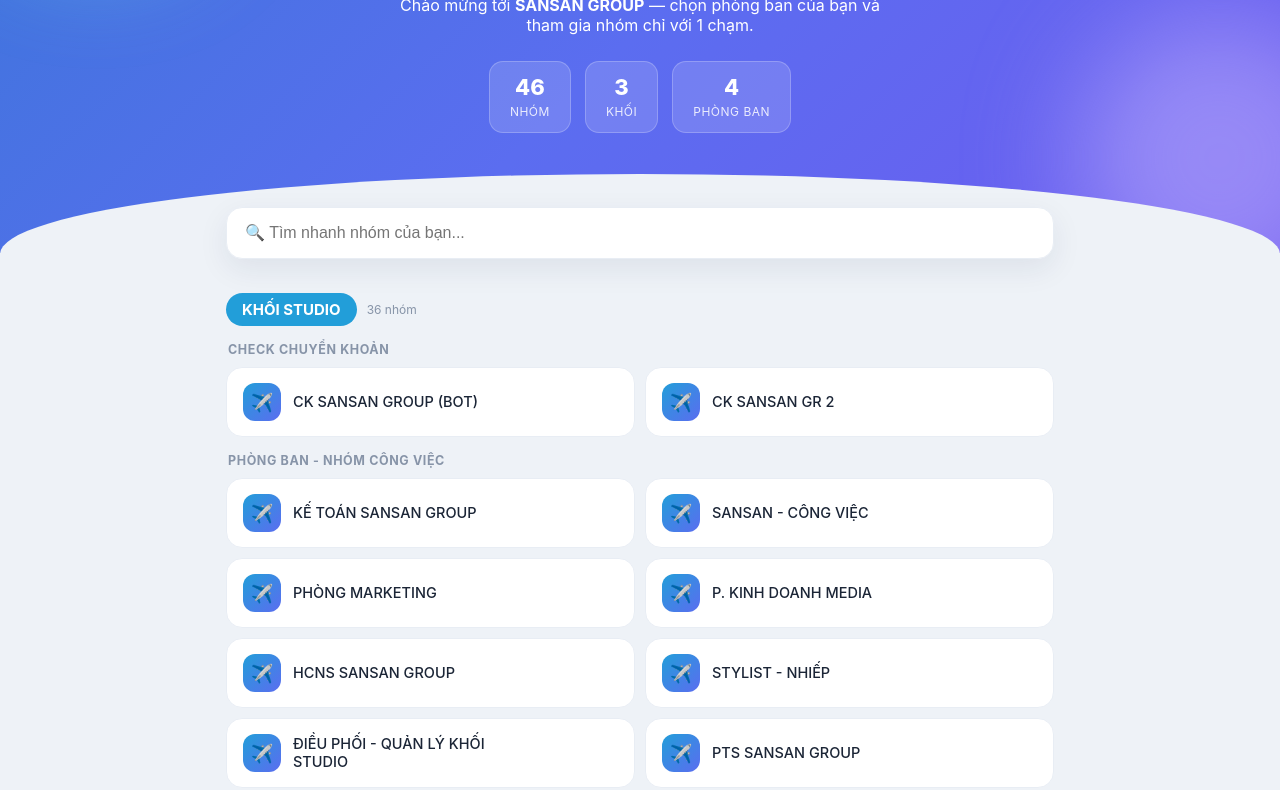
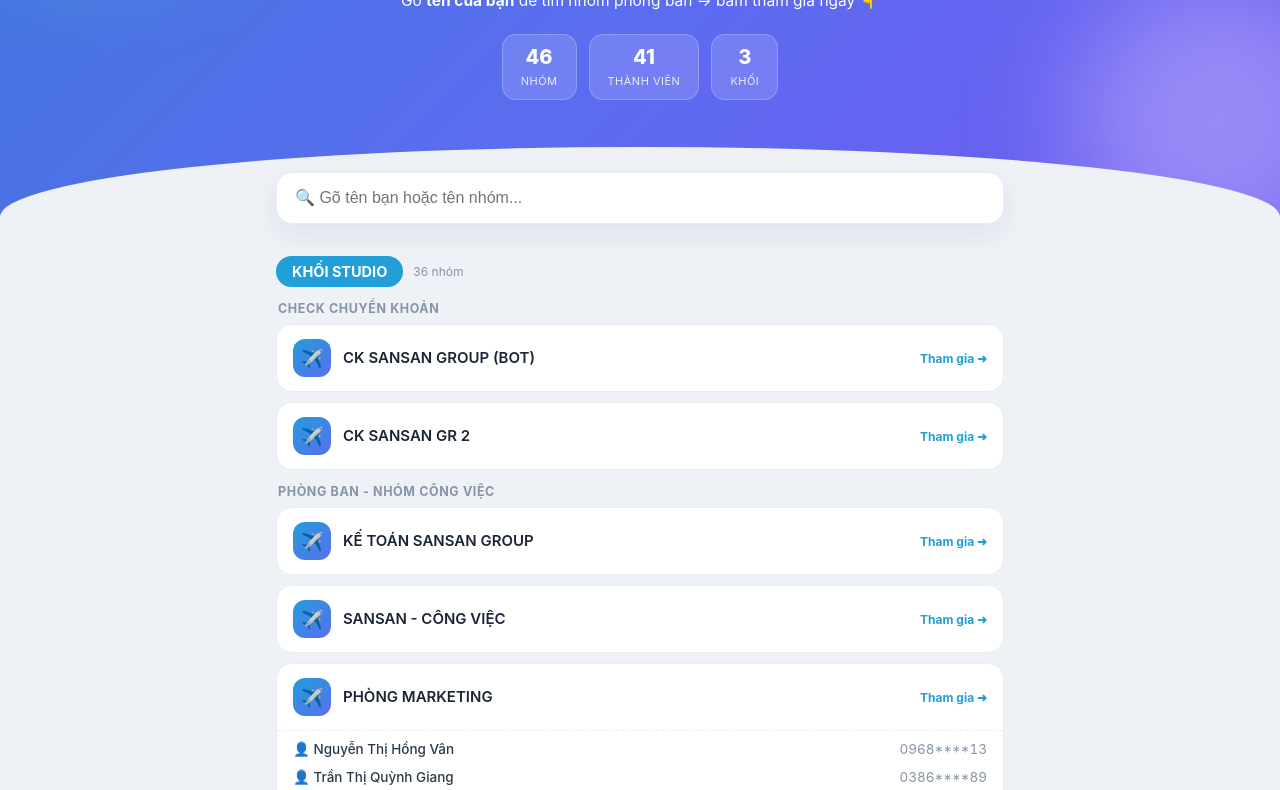
Before and after one commit to ayyastu999-crypto/cong-vao-nhom, a plain HTML site: page index.html in a window 1280 px wide. Shown: the part 212-1002 px from the top of the page. Drawn offline with Linux system fonts and the light colour scheme.

Commit message:
Them danh sach thanh vien theo nhom (SDT che)

```diff
--- a/index.html
+++ b/index.html
@@ -5,110 +5,93 @@
 <meta name="viewport" content="width=device-width, initial-scale=1.0">
 <title>SANSAN GROUP — Cổng tham gia nhóm</title>
 <style>
-  :root{
-    --xanh:#229ED9; --xanh2:#0f6db5; --tim:#5b6df0;
-    --nen:#0b1220; --card:#ffffff; --chu:#1b2536; --xam:#8794a8;
-    --vien:#e8edf4;
-  }
+  :root{--xanh:#229ED9;--xanh2:#0f6db5;--nen:#eef2f7;--card:#fff;--chu:#1b2536;--xam:#8794a8;--vien:#e8edf4}
   *{box-sizing:border-box;margin:0;padding:0}
   html{scroll-behavior:smooth}
-  body{font-family:-apple-system,"Segoe UI",Roboto,Helvetica,Arial,sans-serif;
-       background:#eef2f7;color:var(--chu)}
+  body{font-family:-apple-system,"Segoe UI",Roboto,Helvetica,Arial,sans-serif;background:var(--nen);color:var(--chu)}
 
-  /* ===== ANIMATIONS ===== */
   @keyframes gradientMove{0%{background-position:0% 50%}50%{background-position:100% 50%}100%{background-position:0% 50%}}
   @keyframes floatUp{from{opacity:0;transform:translateY(24px)}to{opacity:1;transform:translateY(0)}}
   @keyframes blob{0%,100%{transform:translate(0,0) scale(1)}50%{transform:translate(24px,-20px) scale(1.18)}}
   @keyframes fadeUp{from{opacity:0;transform:translateY(16px)}to{opacity:1;transform:translateY(0)}}
   @keyframes floaty{0%,100%{transform:translateY(0)}50%{transform:translateY(-6px)}}
 
-  /* ===== HERO ===== */
-  .hero{position:relative;overflow:hidden;color:#fff;text-align:center;
-        padding:64px 20px 120px;
+  .hero{position:relative;overflow:hidden;color:#fff;text-align:center;padding:60px 20px 116px;
         background:linear-gradient(135deg,#229ED9 0%,#1c7fc4 38%,#5b6df0 72%,#7a4ff0 100%);
         background-size:300% 300%;animation:gradientMove 14s ease infinite}
-  .hero .blob{position:absolute;border-radius:50%;filter:blur(46px);opacity:.5;z-index:0;pointer-events:none}
+  .hero::after{content:"";position:absolute;left:0;right:0;bottom:-1px;height:70px;background:var(--nen);border-radius:50% 50% 0 0/100% 100% 0 0}
+  .hero .blob{position:absolute;border-radius:50%;filter:blur(46px);opacity:.5;z-index:0}
   .hero .blob.b1{width:210px;height:210px;background:#7af0e0;top:-40px;left:-30px;animation:blob 9s ease-in-out infinite}
   .hero .blob.b2{width:250px;height:250px;background:#c4b5fd;bottom:-50px;right:-40px;animation:blob 11s ease-in-out infinite reverse}
   .hero .logo,.hero h1,.hero .sub,.hero .stats{position:relative;z-index:2;animation:floatUp .8s both}
-  .hero h1{animation-delay:.12s}
-  .hero .sub{animation-delay:.24s}
-  .hero .stats{animation-delay:.36s}
-  .hero .logo{animation:floatUp .8s both, floaty 4s ease-in-out 1s infinite}
-  .hero::after{content:"";position:absolute;left:0;right:0;bottom:-1px;height:80px;
-        background:#eef2f7;border-radius:50% 50% 0 0/100% 100% 0 0}
-  .hero .logo{width:74px;height:74px;border-radius:22px;background:rgba(255,255,255,.16);
-        display:flex;align-items:center;justify-content:center;font-size:38px;margin:0 auto 18px;
-        backdrop-filter:blur(4px);border:1px solid rgba(255,255,255,.25)}
-  .hero h1{font-size:34px;font-weight:800;letter-spacing:-.5px;line-height:1.15}
-  .hero .sub{font-size:16px;opacity:.92;margin-top:12px;max-width:520px;margin-left:auto;margin-right:auto}
-  .stats{display:flex;gap:14px;justify-content:center;margin-top:26px;flex-wrap:wrap;position:relative;z-index:2}
-  .stat{background:rgba(255,255,255,.14);border:1px solid rgba(255,255,255,.22);
-        border-radius:14px;padding:12px 20px;backdrop-filter:blur(4px)}
-  .stat b{font-size:22px;display:block;font-weight:800}
-  .stat span{font-size:12px;opacity:.85;text-transform:uppercase;letter-spacing:.5px}
+  .hero h1{animation-delay:.12s}.hero .sub{animation-delay:.24s}.hero .stats{animation-delay:.36s}
+  .hero .logo{width:74px;height:74px;border-radius:22px;background:rgba(255,255,255,.16);display:flex;
+        align-items:center;justify-content:center;font-size:38px;margin:0 auto 18px;border:1px solid rgba(255,255,255,.25);
+        animation:floatUp .8s both, floaty 4s ease-in-out 1s infinite}
+  .hero h1{font-size:32px;font-weight:800;letter-spacing:-.5px}
+  .hero .sub{font-size:15.5px;opacity:.92;margin-top:12px;max-width:520px;margin:12px auto 0}
+  .stats{display:flex;gap:12px;justify-content:center;margin-top:24px;flex-wrap:wrap}
+  .stat{background:rgba(255,255,255,.14);border:1px solid rgba(255,255,255,.22);border-radius:14px;padding:10px 18px}
+  .stat b{font-size:20px;display:block;font-weight:800}
+  .stat span{font-size:11px;opacity:.85;text-transform:uppercase;letter-spacing:.5px}
 
-  /* ===== BODY ===== */
-  .wrap{max-width:860px;margin:-46px auto 0;padding:0 16px 50px;position:relative;z-index:3}
-  .timkiem{width:100%;padding:16px 18px;font-size:16px;border:1px solid var(--vien);
-        border-radius:16px;outline:none;background:#fff;box-shadow:0 10px 30px rgba(20,40,80,.08)}
+  .wrap{max-width:760px;margin:-44px auto 0;padding:0 16px 50px;position:relative;z-index:3}
+  .timkiem{width:100%;padding:16px 18px;font-size:16px;border:1px solid var(--vien);border-radius:16px;
+        outline:none;background:#fff;box-shadow:0 10px 30px rgba(20,40,80,.08)}
   .timkiem:focus{border-color:var(--xanh)}
 
-  .khoi{margin-top:34px}
-  .khoi-head{display:flex;align-items:center;gap:10px;margin-bottom:4px}
-  .khoi-head .badge{font-size:15px;font-weight:700;color:#fff;background:var(--xanh);
-        padding:7px 16px;border-radius:30px}
+  .khoi{margin-top:32px}
+  .khoi-head{display:flex;align-items:center;gap:10px;margin-bottom:6px}
+  .khoi-head .badge{font-size:14.5px;font-weight:700;color:#fff;background:var(--xanh);padding:7px 16px;border-radius:30px}
   .khoi-head .dem{font-size:12px;color:var(--xam)}
+  .muc{margin-top:14px}
+  .muc h3{font-size:12.5px;color:var(--xam);text-transform:uppercase;letter-spacing:.6px;margin:0 0 8px 2px;font-weight:700}
+  .luoi{display:flex;flex-direction:column;gap:10px}
 
-  .muc{margin-top:16px}
-  .muc h3{font-size:12.5px;color:var(--xam);text-transform:uppercase;letter-spacing:.6px;
-        margin:0 0 10px 2px;font-weight:700}
-  .luoi{display:grid;grid-template-columns:1fr;gap:10px}
-  @media(min-width:600px){.luoi{grid-template-columns:1fr 1fr}}
+  .card{background:var(--card);border:1px solid var(--vien);border-radius:16px;overflow:hidden;animation:fadeUp .5s both}
+  .card .join{display:flex;align-items:center;gap:12px;padding:14px 16px;text-decoration:none;color:var(--chu);font-weight:600;transition:background .15s}
+  .card .join:hover{background:#f3f8fc}
+  .card .join .ic{width:38px;height:38px;flex:0 0 38px;border-radius:12px;background:linear-gradient(135deg,#229ED9,#5b6df0);
+        color:#fff;display:flex;align-items:center;justify-content:center;font-size:18px;transition:transform .18s}
+  .card .join:hover .ic{transform:scale(1.12) rotate(-6deg)}
+  .card .join .ten{flex:1;line-height:1.25;font-size:15px}
+  .card .join .go{font-size:12px;color:var(--xanh);font-weight:700;white-space:nowrap}
+  .card.chualink .join{opacity:.45;pointer-events:none}
+  .card.chualink .join .ic{background:#c2ccdb}
+  .mems{padding:6px 14px 12px;border-top:1px dashed var(--vien);display:flex;flex-direction:column;gap:4px}
+  .mem{font-size:13.5px;display:flex;justify-content:space-between;gap:12px;padding:4px 2px}
+  .mem .nm{color:#2b3a4b;font-weight:500}
+  .mem .ph{color:var(--xam);font-variant-numeric:tabular-nums;white-space:nowrap}
+  .mem.hl{background:#fff7d6;border-radius:8px}
 
-  a.nhom{display:flex;align-items:center;gap:12px;background:var(--card);padding:15px 16px;
-        border-radius:16px;text-decoration:none;color:var(--chu);font-size:14.5px;font-weight:500;
-        border:1px solid var(--vien);transition:transform .18s,box-shadow .18s,border-color .18s;
-        position:relative;animation:fadeUp .5s both}
-  a.nhom .ic{transition:transform .18s}
-  a.nhom:hover .ic{transform:scale(1.12) rotate(-6deg)}
-  a.nhom:hover{border-color:var(--xanh);transform:translateY(-2px);
-        box-shadow:0 12px 26px rgba(34,158,217,.16)}
-  a.nhom .ic{width:38px;height:38px;flex:0 0 38px;border-radius:12px;
-        background:linear-gradient(135deg,#229ED9,#5b6df0);color:#fff;display:flex;
-        align-items:center;justify-content:center;font-size:18px}
-  a.nhom .ten{flex:1;line-height:1.25}
-  a.nhom .go{font-size:12px;color:var(--xanh);font-weight:700;opacity:0;transition:.18s}
-  a.nhom:hover .go{opacity:1}
-  a.nhom.chua{opacity:.45;pointer-events:none}
-  a.nhom.chua .ic{background:#c2ccdb}
-
+  .chua{margin-top:34px;background:#fff4e8;border:1px solid #ffd9b0;border-radius:16px;padding:16px}
+  .chua h3{font-size:14px;color:#b35a00;margin-bottom:8px}
+  .chua .mem .ph{color:#b08968}
   .empty{text-align:center;color:var(--xam);padding:30px;display:none}
   footer{text-align:center;color:var(--xam);font-size:12.5px;padding:30px 16px 40px}
-  footer b{color:var(--chu)}
 </style>
 </head>
 <body>
-
   <section class="hero">
     <div class="blob b1"></div><div class="blob b2"></div>
     <div class="logo">🔗</div>
     <h1>Cổng Tham Gia Nhóm</h1>
-    <div class="sub">Chào mừng tới <b>SANSAN GROUP</b> — chọn phòng ban của bạn và tham gia nhóm chỉ với 1 chạm.</div>
+    <div class="sub">Gõ <b>tên của bạn</b> để tìm nhóm phòng ban → bấm tham gia ngay 👇</div>
     <div class="stats">
       <div class="stat"><b>46</b><span>Nhóm</span></div>
+      <div class="stat"><b>41</b><span>Thành viên</span></div>
       <div class="stat"><b>3</b><span>Khối</span></div>
-      <div class="stat"><b>4</b><span>Phòng ban</span></div>
     </div>
   </section>
 
   <div class="wrap">
-    <input class="timkiem" id="tim" placeholder="🔍 Tìm nhanh nhóm của bạn...">
+    <input class="timkiem" id="tim" placeholder="🔍 Gõ tên bạn hoặc tên nhóm...">
     <div id="ds"></div>
-    <div class="empty" id="trong">Không tìm thấy nhóm phù hợp 😕</div>
+    <div class="empty" id="trong">Không tìm thấy 😕</div>
+    <div id="chuabox"></div>
   </div>
 
-  <footer>© SANSAN GROUP — Cổng tham gia nhóm nội bộ<br>Bấm vào nhóm để mở Telegram và tham gia.</footer>
+  <footer>© SANSAN GROUP — Cổng tham gia nhóm nội bộ<br>Tìm tên mình → bấm nhóm → Telegram mở ra → Tham gia.</footer>
 
 <script>
 const NHOM = [
@@ -160,10 +143,45 @@ const NHOM = [
   {khoi:"KHỐI TMĐT", muc:"", ten:"GROUP KHO SANJOLI", link:"https://t.me/+feQ2ewxGPIsxYmY9"},
 ];
 
+// Thành viên theo nhóm: [Tên, SĐT che]
+const MEM = {
+  "Sống với Tiktok - Fb - Youtube - Biên tập":[["Hồ Cẩm Thu","0584****58"],["Đặng Phạm Thiên Khải","0968****03"]],
+  "TRỢ LÝ ACADEMY":[["Lê Võ Kim Khoa","0906****27"],["HUỲNH NHẬT BẢO CHÂU","0704****56"]],
+  "MARKETING - ACADEMY":[["Bùi Minh Thư","0707****81"],["Hồ Hoàng Giang","0375****30"],["Phan Thị Phương Thuỳ","0393****67"],["Đặng Tường Vy","0379****74"]],
+  "STYLIST - NHIẾP":[["Ca Thị Diễm Quỳnh","0377****82"],["Nguyễn Ngọc Thạch","0868****95"],["Phạm Hà Mỹ Linh","0888****58"],["Nguyễn Thị Lan Hương","0559****26"],["Nguyen Tan Tai","0898****97"],["Tran duy tien","0981****19"],["Vũ Minh Tuấn","0839****68"],["Long Chau","0372****75"]],
+  "TEAM TỔNG SALE WEDDING":[["Đặng Linh Hương","0767****37"],["Phạm Thị Sông Giang","0388****88"],["Phạm Mỹ Huyền","0888****72"]],
+  "SALE SANKID + SANSAN":[["Ngọc Trâm","0937****22"],["Trần Kim Nhạn","0921****00"],["Trần Thị Hồng Lam","0856****49"]],
+  "SALE KỶ YẾU SÀI GÒN":[["Trần Thị Cẩm Linh","0377****23"]],
+  "PTS SANSAN GROUP":[["Lê Nguyễn Ngọc Mẫn","0988****15"],["Long Nguyễn","0935****97"]],
+  "EDIT VIDEO":[["Hồ Huy Chương","0399****21"]],
+  "PHÒNG MARKETING":[["Nguyễn Thị Hồng Vân","0968****13"],["Trần Thị Quỳnh Giang","0386****89"],["NGUYỄN NGỌC PHƯƠNG TRINH","0764****17"]],
+  "THỰC TẬP SINH MKT":[["Trần Việt Hoa","0938****76"],["Trần Yến Như","0816****47"]],
+  "MAKE UP - SANSAN GROUP":[["Huỳnh Phúc Hoài","0838****06"],["Nguyễn Tuấn Kiệt","0357****42"],["Đinh Ngọc Như Thảo","0868****93"],["Phan Ngọc Thuý Vy","0333****42"]],
+  "LỄ TÂN - KẾ TOÁN":[["Nguyễn Hồ Phương Linh","0395****99"]],
+  "TỔNG THÔNG BÁO - SANJOLI":[["TRẦN NGỌC THẢO","0976****09"]],
+  "HCNS SANSAN GROUP":[["Nguyễn Thị Kim Huyền","0921****00"]],
+  "ĐIỀU PHỐI - QUẢN LÝ KHỐI STUDIO":[["Nguyễn Thị Hồng Mỵ","0396****95"]],
+};
+const CHUA = [["Bạch Thị Thúy Hạ","0385****53","Chăm sóc khách hàng"],["Bùi Văn Thương","0392****68","Design"]];
+
+function memRows(ten,q){
+  const ms=MEM[ten]||[];
+  if(!ms.length) return "";
+  return `<div class="mems">`+ms.map(m=>{
+    const hl=q&&m[0].toLowerCase().includes(q)?' hl':'';
+    return `<div class="mem${hl}"><span class="nm">👤 ${m[0]}</span><span class="ph">${m[1]}</span></div>`;
+  }).join('')+`</div>`;
+}
+function khop(n,q){
+  if(!q) return true;
+  if(n.ten.toLowerCase().includes(q)) return true;
+  return (MEM[n.ten]||[]).some(m=>m[0].toLowerCase().includes(q));
+}
+
 function render(loc=""){
+  const q=loc.trim().toLowerCase();
   const box=document.getElementById('ds');box.innerHTML="";
-  const lower=loc.toLowerCase();
-  const ds=NHOM.filter(n=>n.ten.toLowerCase().includes(lower));
+  const ds=NHOM.filter(n=>khop(n,q));
   const khois=[...new Set(ds.map(n=>n.khoi))];
   let co=false;
   khois.forEach(k=>{
@@ -174,15 +192,23 @@ function render(loc=""){
     mucs.forEach(m=>{
       const dsM=dsK.filter(n=>n.muc===m);
       html+=`<div class="muc">`+(m?`<h3>${m}</h3>`:``)+`<div class="luoi">`+dsM.map((n,idx)=>
-        `<a class="nhom ${n.link==='#'?'chua':''}" href="${n.link}" target="_blank" style="animation-delay:${(idx%12)*0.05}s">
-           <span class="ic">${n.link==='#'?'⏳':'✈️'}</span>
-           <span class="ten">${n.ten}</span>
-           <span class="go">Tham gia ➜</span></a>`
+        `<div class="card" style="animation-delay:${(idx%12)*0.05}s">
+           <a class="join" href="${n.link}" target="_blank">
+             <span class="ic">✈️</span><span class="ten">${n.ten}</span><span class="go">Tham gia ➜</span>
+           </a>${memRows(n.ten,q)}</div>`
       ).join('')+`</div></div>`;
     });
     div.innerHTML=html;box.appendChild(div);
   });
   document.getElementById('trong').style.display=co?'none':'block';
+
+  // Chưa phân nhóm
+  const cbox=document.getElementById('chuabox');
+  const cFilter=CHUA.filter(c=>!q||c[0].toLowerCase().includes(q));
+  cbox.innerHTML = (cFilter.length && (!q||cFilter.length))
+    ? `<div class="chua"><h3>⚠️ Chưa rõ nhóm — cần phân công</h3>`+
+      cFilter.map(c=>`<div class="mem"><span class="nm">👤 ${c[0]} <small style="color:#b08968">(${c[2]})</small></span><span class="ph">${c[1]}</span></div>`).join('')+`</div>`
+    : "";
 }
 render();
 document.getElementById('tim').addEventListener('input',e=>render(e.target.value));
```
